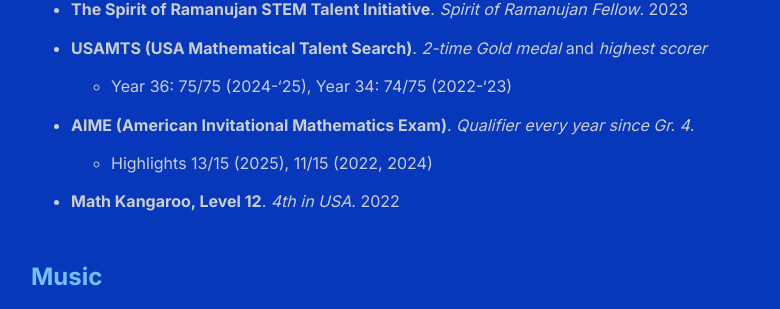
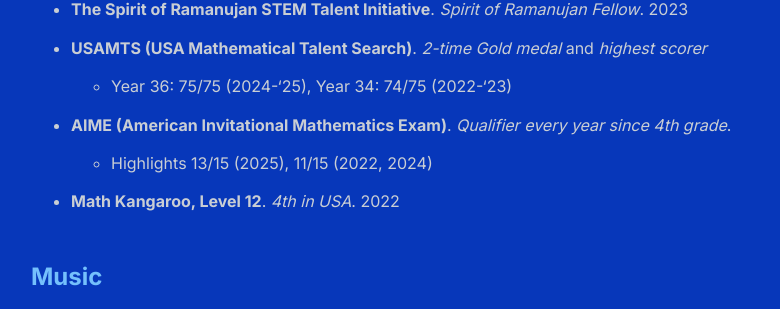
Before and after one commit to shihankanungo/shihankanungo.github.io, a Jekyll site: the page built from honors.md, in a window 1280 px wide. Shown: the part 735-1044 px from the top of the page, without its empty margins (249-1029 px from the left). Built offline with Jekyll 4.4.1, drawn with Linux system fonts in a browser that asks for light colours.

Commit message:
Update honors.md

```diff
--- a/honors.md
+++ b/honors.md
@@ -19,7 +19,7 @@
 - **The Spirit of Ramanujan STEM Talent Initiative**. *Spirit of Ramanujan Fellow*. 2023
 - **USAMTS (USA Mathematical Talent Search)**. *2-time Gold medal* and *highest scorer*
   - Year 36: 75/75 (2024-'25), Year 34: 74/75 (2022-'23)
-- **AIME (American Invitational Mathematics Exam)**. *Qualifier every year since Gr. 4*.
+- **AIME (American Invitational Mathematics Exam)**. *Qualifier every year since 4th grade*.
   - Highlights 13/15 (2025), 11/15 (2022, 2024)
 - **Math Kangaroo, Level 12**. *4th in USA*. 2022
 
```
